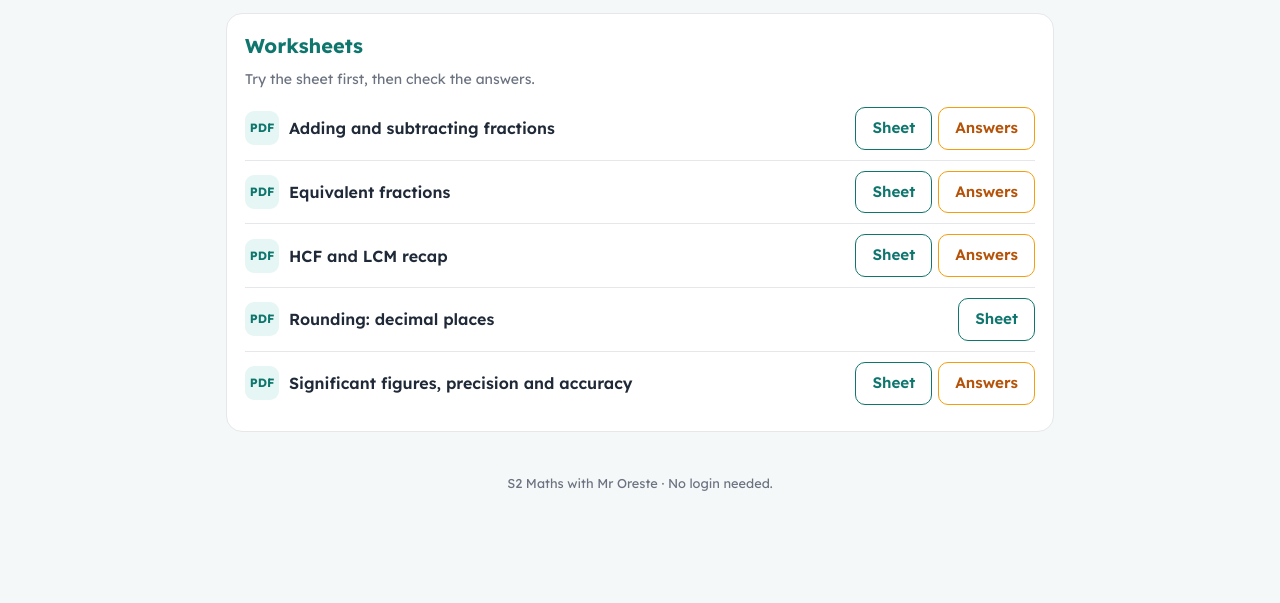
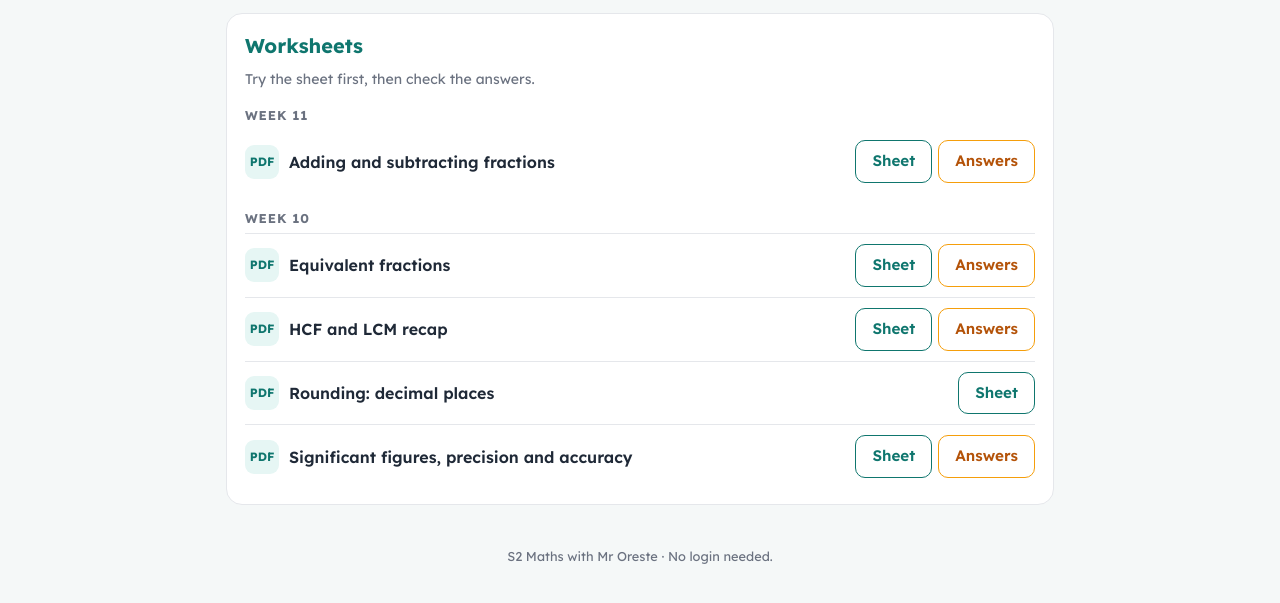
Before and after one commit to MrOreste/s2, a plain HTML site: page index.html in a window 1280 px wide. Shown: the part 153-756 px from the top of the page. Drawn offline with Linux system fonts and the light colour scheme.

Commit message:
Worksheets grouped by week, newest first

```diff
--- a/index.html
+++ b/index.html
@@ -285,14 +285,14 @@ function quiz(el,makeList,intro){
 }
 </script>
 <script>
-const SHEETS={w10:[
- ['Rounding: decimal places','Lesson 36','S2_Rounding-decimal-places_L36.pdf',''],
- ['Significant figures, precision and accuracy','Lesson 37','S2_Significant-figures_L37.pdf','S2_Significant-figures_answers_L37.pdf']],
- w11:[
- ['HCF and LCM recap','Lesson 39 · self-study','S2_HCF-LCM-recap_L39.pdf','S2_HCF-LCM-recap_answers_L39.pdf'],
- ['Equivalent fractions','Lesson 39','S2_Equivalent-fractions_L39.pdf','S2_Equivalent-fractions_answers_L39.pdf'],
- ['Adding and subtracting fractions','Lesson 40','S2_Add-subtract-fractions_L40.pdf','S2_Add-subtract-fractions_answers_L40.pdf']]};
-$('#w10').innerHTML=Object.values(SHEETS).flat().sort((a,b)=>a[0].localeCompare(b[0])).map(([t,s,id,ans])=>`<div class="sheet"><div class="ico">PDF</div><div class="name"><b>${t}</b></div><div class="acts"><a class="btn ghost" href="sheets/${id}" target="_blank" rel="noopener">Sheet</a>${ans?`<a class="btn amber" href="sheets/${ans}" target="_blank" rel="noopener">Answers</a>`:''}</div></div>`).join('');
+const SHEETS=[
+ [10,'Rounding: decimal places','S2_Rounding-decimal-places_L36.pdf',''],
+ [10,'Significant figures, precision and accuracy','S2_Significant-figures_L37.pdf','S2_Significant-figures_answers_L37.pdf'],
+ [10,'HCF and LCM recap','S2_HCF-LCM-recap_L39.pdf','S2_HCF-LCM-recap_answers_L39.pdf'],
+ [10,'Equivalent fractions','S2_Equivalent-fractions_L39.pdf','S2_Equivalent-fractions_answers_L39.pdf'],
+ [11,'Adding and subtracting fractions','S2_Add-subtract-fractions_L40.pdf','S2_Add-subtract-fractions_answers_L40.pdf']];
+const weeks=[...new Set(SHEETS.map(x=>x[0]))].sort((a,b)=>b-a);
+$('#w10').innerHTML=weeks.map(w=>`<h3>Week ${w}</h3>`+SHEETS.filter(x=>x[0]===w).sort((a,b)=>a[1].localeCompare(b[1])).map(([,t,id,ans])=>`<div class="sheet"><div class="ico">PDF</div><div class="name"><b>${t}</b></div><div class="acts"><a class="btn ghost" href="sheets/${id}" target="_blank" rel="noopener">Sheet</a>${ans?`<a class="btn amber" href="sheets/${ans}" target="_blank" rel="noopener">Answers</a>`:''}</div></div>`).join('')).join('');
 
 /* ---------- rounding ---------- */
 const decStr=(k,e)=>{let s=String(k);if(e>=0)return s+'0'.repeat(e);const d=-e;s=s.padStart(d+1,'0');return s.slice(0,s.length-d)+'.'+s.slice(s.length-d)};
```
